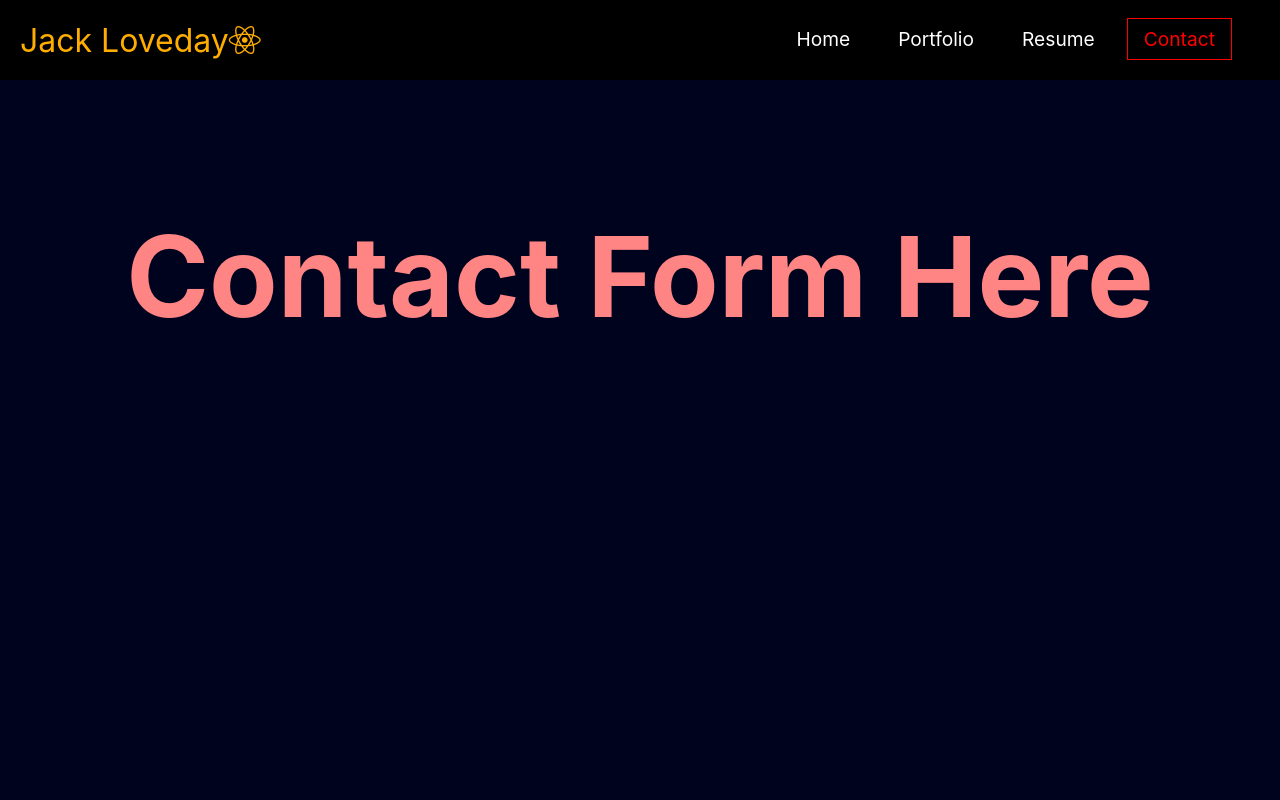
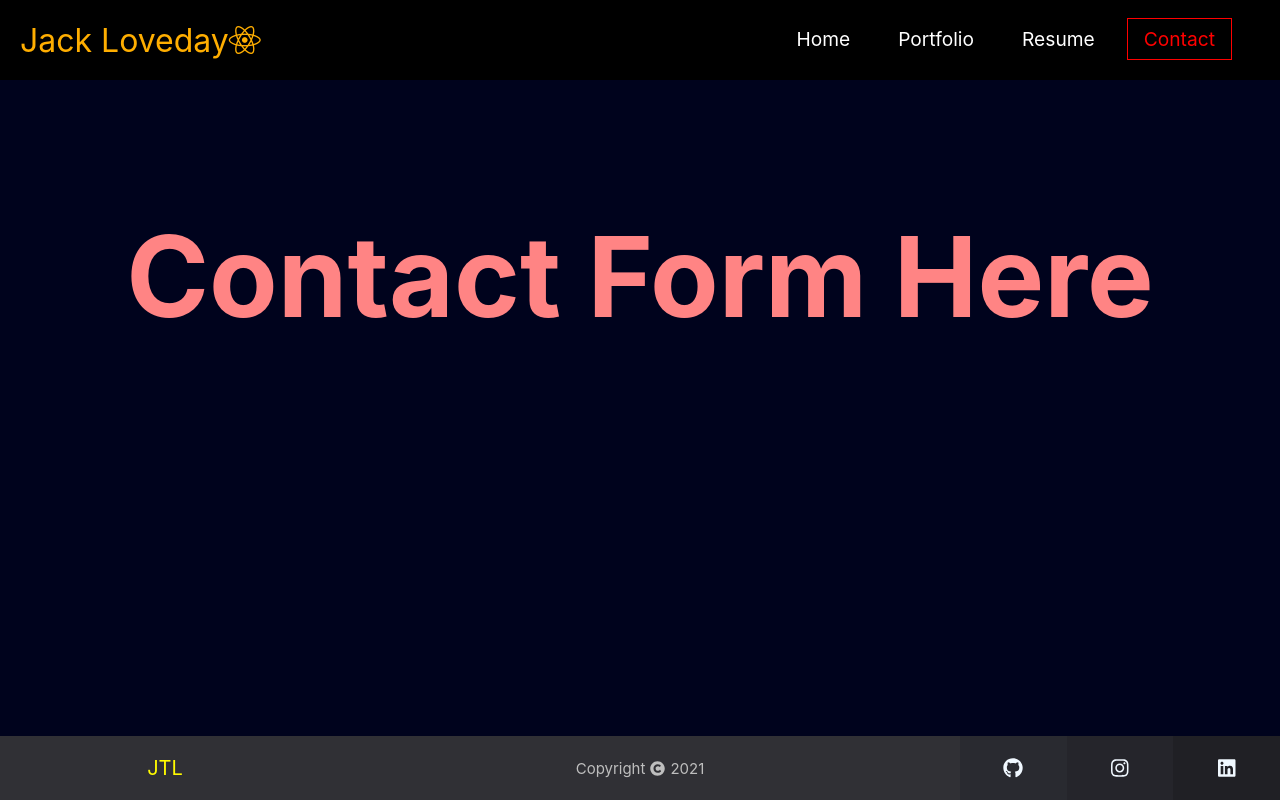
Before and after one commit to jackloveday-git/loveday-my-react-portfolio, a React (Create React App) app: page /contact in a window 1280 px wide. Built offline with nearby package versions, Linux system fonts and the light colour scheme.

Commit message:
Fixed footer position and css

```diff
--- a/package.json
+++ b/package.json
@@ -3,7 +3,10 @@
   "version": "0.1.0",
   "private": true,
   "dependencies": {
+    "@fortawesome/fontawesome-svg-core": "^1.2.36",
     "@fortawesome/free-brands-svg-icons": "^5.15.4",
+    "@fortawesome/free-solid-svg-icons": "^5.15.4",
+    "@fortawesome/react-fontawesome": "^0.1.16",
     "@testing-library/jest-dom": "^5.15.0",
     "@testing-library/react": "^11.2.7",
     "@testing-library/user-event": "^12.8.3",
--- a/src/App.css
+++ b/src/App.css
@@ -5,6 +5,12 @@
 .App-logo {
   height: 40vmin;
   pointer-events: none;
+}
+
+.App-body {
+  display: flex;
+  align-items: center;
+  justify-content: center;
 }
 
 @media (prefers-reduced-motion: no-preference) {
@@ -51,4 +57,5 @@ body {
   text-align: center;
   font-size: 3.5rem;
   margin-top: 10%;
+  min-height: 100%;
 }
--- a/src/App.js
+++ b/src/App.js
@@ -3,6 +3,7 @@
 // Import dependencies
 import './App.css';
 import NavBar from "./components/NavBar";
+import Footer from './components/Footer';
 import { BrowserRouter as Router, Switch, Route } from "react-router-dom";
 import { Home } from "./components/pages/Home";
 import { Resume } from "./components/pages/Resume";
@@ -24,6 +25,8 @@ function App() {
             <Route path="/contact" component={Contact} />
           </Switch>
         </div>
+
+        <Footer />
       </Router>
     </>
   );
--- /dev/null
+++ b/src/components/Footer.css
@@ -0,0 +1,175 @@
+/* Footer styling by Jack Loveday */
+
+/* Setup base styling */
+a {
+    color: inherit;
+}
+
+/* Initial item for spacing, added initials */
+.item1 {
+    border: none;
+    background-color: inherit;
+    color: #fffb00;
+    padding-left: 10px;
+    font-size: 20px;
+    display: flex;
+    justify-content: center;
+    align-items: center;
+}
+
+.item1:focus {
+    outline: 0;
+}
+
+/* Center piece with copyright date */
+.item2 {
+    background: rgba(49, 49, 54, 0.993);
+    color: rgb(190, 190, 190);
+    margin: 1px;
+    font-size: 15px;
+    display: flex;
+    justify-content: center;
+    align-items: center;
+}
+
+/* Github item */
+.item3 {
+    font-size: 20px;
+    background: #292a30;
+    display: flex;
+    justify-content: center;
+    align-items: center;
+}
+
+.item3:hover {
+    background-color: #000000;
+    transition: 0.4s;
+}
+
+/* Instagram item */
+.item4 {
+    font-size: 20px;
+    background: #25252b;
+    display: flex;
+    justify-content: center;
+    align-items: center;
+}
+
+.item4:hover {
+    background-color: #bb942a;
+    transition: 0.4s;
+}
+
+/* Linkedin item */
+.item5 {
+    font-size: 20px;
+    background: #202025;
+    display: flex;
+    justify-content: center;
+    align-items: center;
+}
+
+.item5:hover {
+    background-color: #0e8fda;
+    transition: 0.4s;
+}
+
+/* Main footer positioning */
+.footer {
+    position: fixed;
+    padding-top: 10px;
+    bottom: 0;
+    width: 100%;
+}
+
+/* Container styling */
+.footer-container {
+    color: aliceblue;
+    text-align: center;
+    background-color: rgba(49, 49, 54, 0.993);
+    font-size: 15px;
+    width: 100%;
+    height: 4rem;
+    display: grid;
+    grid-template-columns: 3fr 6fr 1fr 1fr 1fr;
+}
+
+/* Extra small devices (phones, 600px and down) */
+@media only screen and (max-width: 600px) {
+    .item1 {
+        font-size: 12px;
+        padding-left: 3px;
+    }
+    .item2 {
+        font-size: 7px;
+    }
+    .item3,
+    .item4,
+    .item5 {
+        font-size: 12px;
+    }
+}
+
+/* Small devices (portrait tablets and large phones, 600px and up) */
+@media only screen and (min-width: 600px) {
+    .item1 {
+        font-size: 14px;
+        padding-left: 5px;
+    }
+    .item2 {
+        font-size: 9px;
+    }
+    .item3,
+    .item4,
+    .item5 {
+        font-size: 14px;
+    }
+}
+
+/* Medium devices (landscape tablets, 768px and up) */
+@media only screen and (min-width: 768px) {
+    .item1 {
+        font-size: 16px;
+        padding-left: 6px;
+    }
+    .item2 {
+        font-size: 11px;
+    }
+    .item3,
+    .item4,
+    .item5 {
+        font-size: 16px;
+    }
+}
+
+/* Large devices (laptops/desktops, 992px and up) */
+@media only screen and (min-width: 992px) {
+    .item1 {
+        font-size: 18px;
+        padding-left: 8px;
+    }
+    .item2 {
+        font-size: 13px;
+    }
+    .item3,
+    .item4,
+    .item5 {
+        font-size: 18px;
+    }
+}
+
+/* Extra large devices (large laptops and desktops, 1200px and up) */
+@media only screen and (min-width: 1200px) {
+    .item1 {
+        font-size: 20px;
+        padding-left: 10px;
+    }
+    .item2 {
+        font-size: 15px;
+    }
+    .item3,
+    .item4,
+    .item5 {
+        font-size: 20px;
+    }
+}
--- a/src/components/Footer.js
+++ b/src/components/Footer.js
@@ -5,12 +5,14 @@ import React from "react";
 import "./Footer.css";
 import { FontAwesomeIcon } from "@fortawesome/react-fontawesome";
 
+// Pull a copyright icon
+import { faCopyright } from "@fortawesome/free-solid-svg-icons";
+
 // Pull the icons we want to use
 import {
     faInstagram,
     faGithub,
     faLinkedin,
-    faCopyright
 } from "@fortawesome/free-brands-svg-icons";
 
 // Footer function
@@ -19,14 +21,14 @@ const Footer = () => {
         <footer className="footer">
             <div className="footer-container">
                 <div className="item1">
-                    <PrivacyModal />
+                    JTL
                 </div>
 
                 <div className="item2">
                     <span style={{ paddingRight: 5 }}>Copyright </span>
                     <FontAwesomeIcon icon={faCopyright} />{" "}
                     <span style={{ paddingLeft: 5 }}>
-                        2021 Jack Loveday
+                        2021
                     </span>
                 </div>
                 <a
--- a/src/components/pages/Home.js
+++ b/src/components/pages/Home.js
@@ -8,6 +8,17 @@ export const Home = () => {
     return (
         <div>
             <h1>Personal Info Here</h1>
+            <h1>Personal Info Here</h1>
+            <h1>Personal Info Here</h1>
+            <h1>Personal Info Here</h1>
+            <h1>Personal Info Here</h1>
+            <h1>Personal Info Here</h1>
+            <h1>Personal Info Here</h1>
+            <h1>Personal Info Here</h1>
+            <h1>Personal Info Here</h1>
+            <h1>Personal Info Here</h1>
+            <h1>Personal Info Here</h1>
+            <h1>Personal Info Here</h1>
         </div>
     );
 };
```
Also changed, not shown: 1 other file (tests, documents, lock files or other folders).
